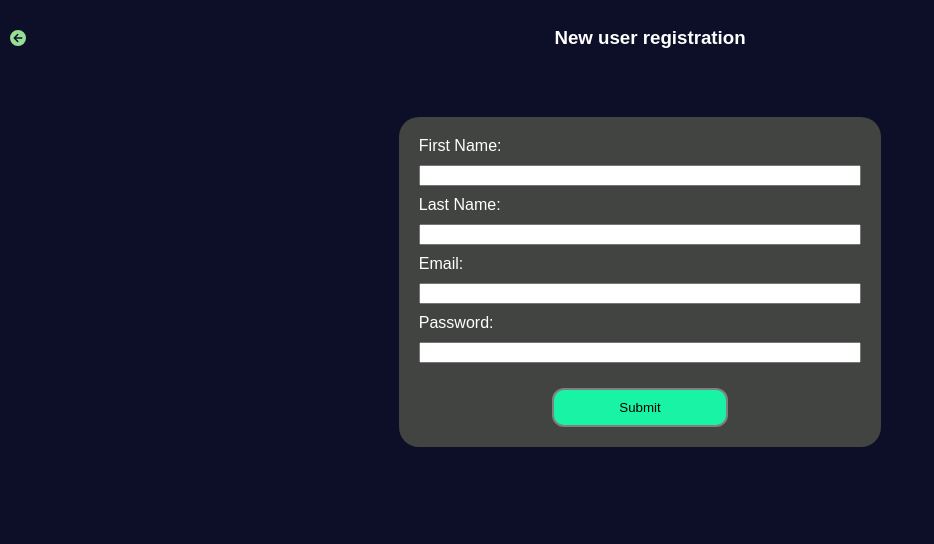
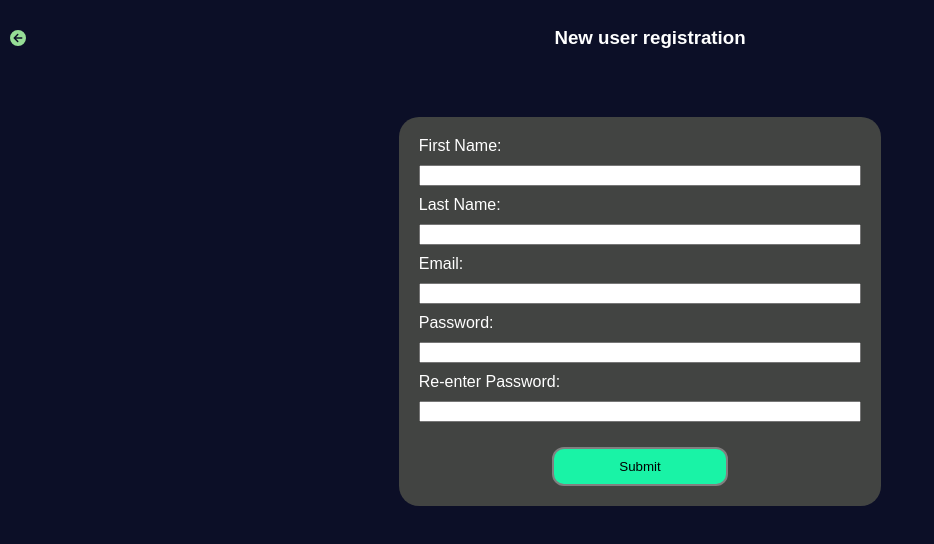
Before and after one commit to lavanyasoundar17/Chat-app, a React (Create React App) app in the folder chat-front-end/: page /new-user in a window 1280 px wide. Shown: the top 544 px of the page, without its empty margins (0-934 px from the left). Built offline with nearby package versions, Linux system fonts and the light colour scheme.

Commit message:
added re-enter password field with form validation

```diff
--- a/chat-front-end/src/pages/New-user.js
+++ b/chat-front-end/src/pages/New-user.js
@@ -9,6 +9,7 @@ function NewUser() {
     lastName: "",
     email: "",
     password: "",
+    reEnterPassword: "", // Changed from rePassword to reEnterPassword
   });
 
   const [inputError, setInputError] = useState({
@@ -16,15 +17,16 @@ function NewUser() {
     lastName: "",
     email: "",
     password: "",
+    reEnterPassword: "", // Error state for re-enter password
   });
 
-  const fieldOrder = ["firstName", "lastName", "email", "password"]; // Field order for validation
+  const fieldOrder = ["firstName", "lastName", "email", "password", "reEnterPassword"]; // Field order for validation
 
   // Handle validation logic for each field
   const validateField = (name, value) => {
     let error = "";
     if (!value) {
-      error = `${name} is required!`;
+      error = `${name.charAt(0).toUpperCase() + name.slice(1)} is required!`;
     }
 
     if (name === "email" && value) {
@@ -36,6 +38,11 @@ function NewUser() {
 
     if (name === "password" && value.length < 6) {
       error = "Password must be at least 6 characters long!";
+    }
+
+    // Validate re-entered password
+    if (name === "reEnterPassword" && value !== formData.password) {
+      error = "Passwords do not match!";
     }
 
     return error;
@@ -76,7 +83,7 @@ function NewUser() {
 
     // If there is a previous field and it's not filled, block access to the current field
     if (previousField && !formData[previousField]) {
-      const previousFieldError = `${previousField} is required!`;
+      const previousFieldError = `${previousField.charAt(0).toUpperCase() + previousField.slice(1)} is required!`;
       setInputError((prevErrors) => ({
         ...prevErrors,
         [previousField]: previousFieldError,
@@ -119,6 +126,7 @@ function NewUser() {
       lastName: "",
       email: "",
       password: "",
+      reEnterPassword: "", // Reset the re-entered password
     });
     setInputError({});
   };
@@ -180,6 +188,19 @@ function NewUser() {
           />
           {inputError.password && <div className="error">{inputError.password}</div>}
 
+          {/* Re-enter Password Field */}
+          <label htmlFor="reEnterPassword">Re-enter Password:</label>
+          <input
+            type="password"
+            id="reEnterPassword"
+            name="reEnterPassword"
+            value={formData.reEnterPassword}
+            onChange={handleChange}
+            onBlur={handleBlur}
+            onFocus={handleFocus}
+          />
+          {inputError.reEnterPassword && <div className="error">{inputError.reEnterPassword}</div>}
+
           {/* Submit Button */}
           <button className={`${styles.btnSubmit} btn-primary`} type="submit" ref={inputRef}>
             Submit
```
